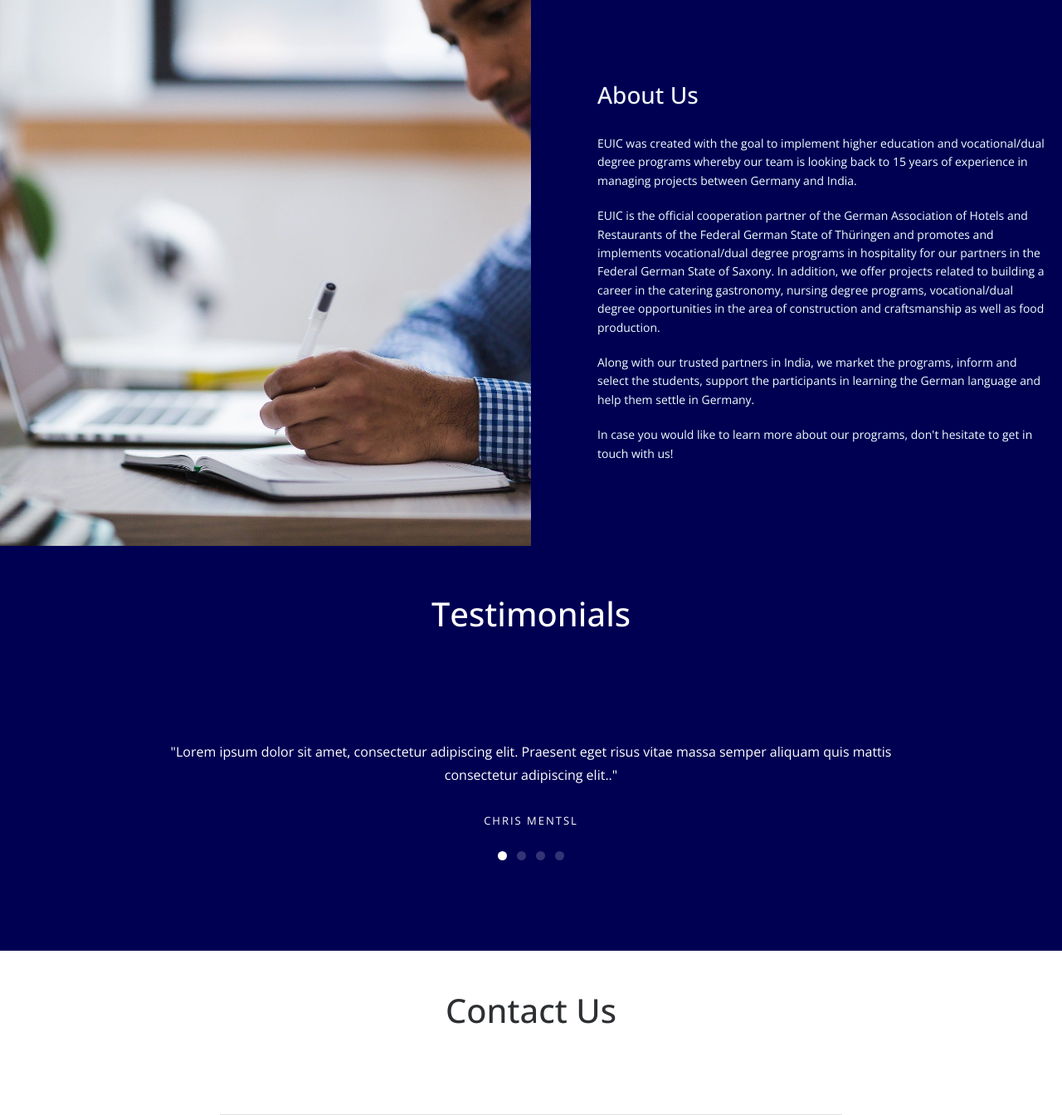
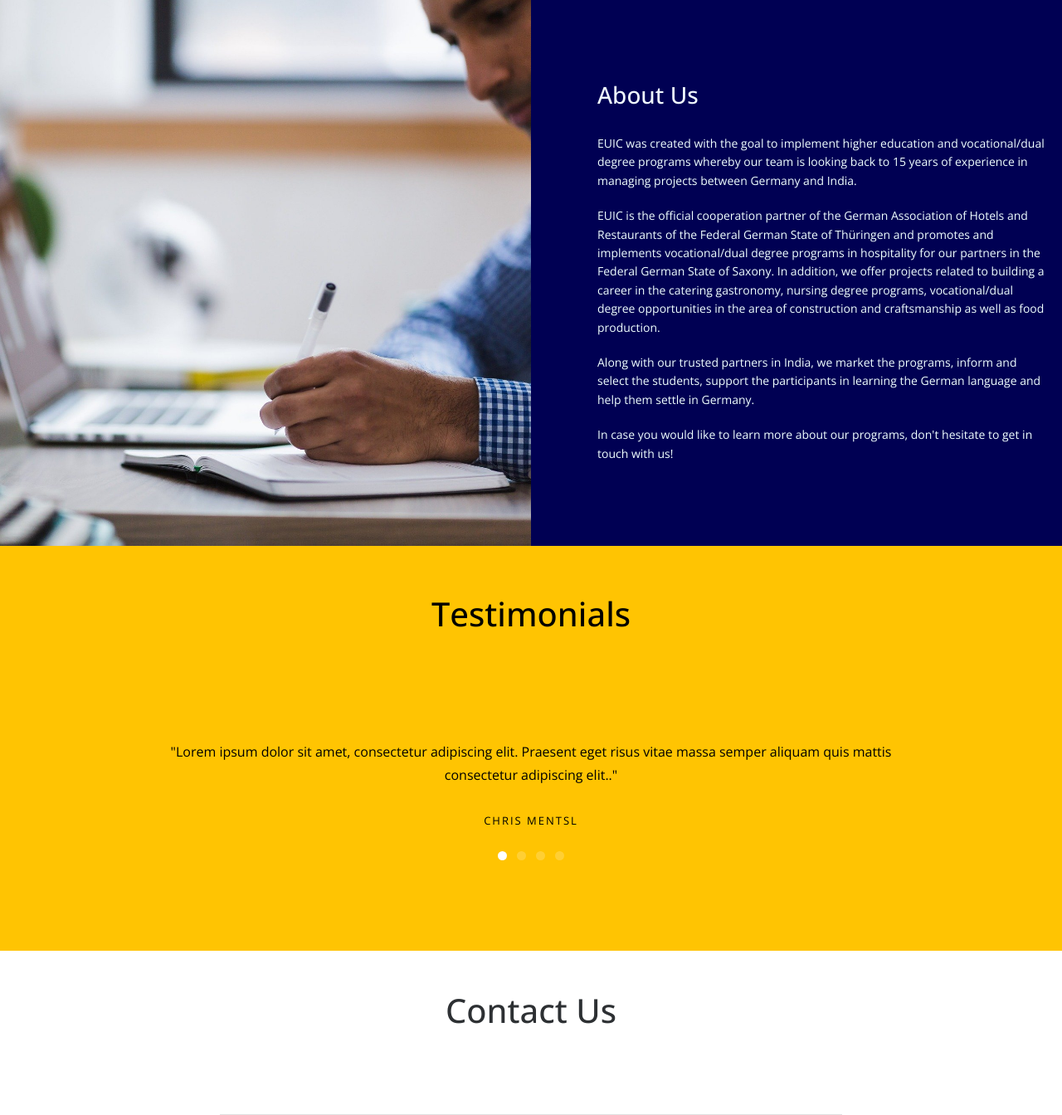
Before and after one commit to sharmaprakhar475/eu-india-consulting, a PHP site: page /index.php in a window 1280 px wide. Shown: the part 1829-3173 px from the top of the page at 83% size. Run offline with PHP 8.4, Linux system fonts and the light colour scheme; some libraries are stand-ins or nearby versions; some web fonts are replaced.

Commit message:
cut-2 dev-3

```diff
--- a/css/main.css
+++ b/css/main.css
@@ -783,7 +783,7 @@ ul.list-default li {
 	 Testimonials
 -------------------------------------------------------------------------------*/
 .testimonials {
-	background-color: #000053;
+	background-color: #FFC402;
 	position: relative;
 	text-align: center;
 }
@@ -793,13 +793,13 @@ ul.list-default li {
 	padding: 100px 15%;
 }
 .testimonials h1 {
-	color: #fff;
+	color: black;
 	font-size: 16px;
 	font-weight: 300;
 	line-height: 28px;
 }
 .testimonials p {
-	color: #fff;
+	color: black;
 	display: block;
 	font-size: 13px;
 	font-style: normal;
--- a/index.php
+++ b/index.php
@@ -378,12 +378,12 @@ include "./header.php";
     </div>
 </section> -->
 <!-- Testimonials section -->
-<section id="testimonials" class="section testimonials no-padding">
+<section id="testimonials" class="section testimonials no-padding" >
   <div class="container-fluid">
-    <h2 class="container-fluid" style="color: white;font-size: 40px;padding-top:40px ;">Testimonials</h2>
-    <div class="row no-gutter">
+    <h2 class="container-fluid" style="color: black;font-size: 40px;padding-top:40px ;">Testimonials</h2>
+    <div class="row no-gutter" >
       <div class="flexslider">
-        <ul class="slides">
+        <ul class="slides" >
           <li>
             <div class="col-md-12">
               <blockquote>
```
